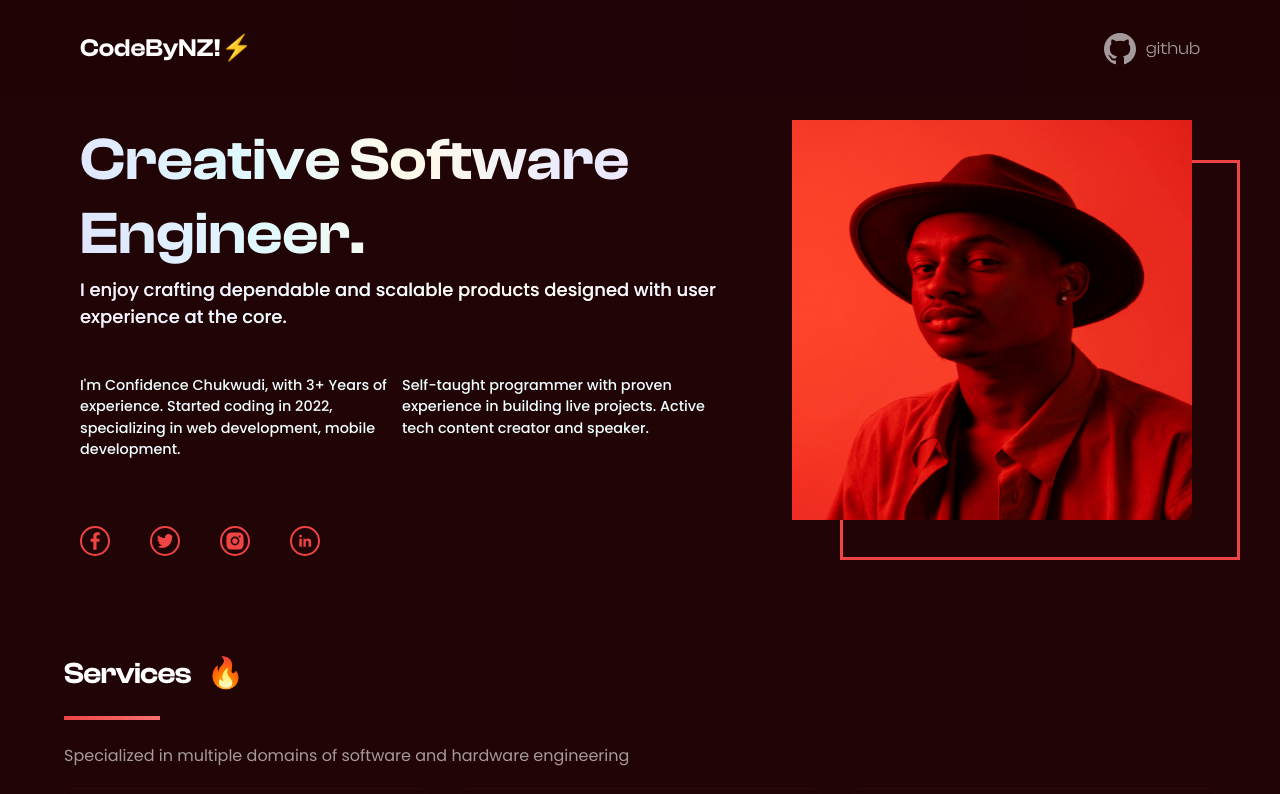
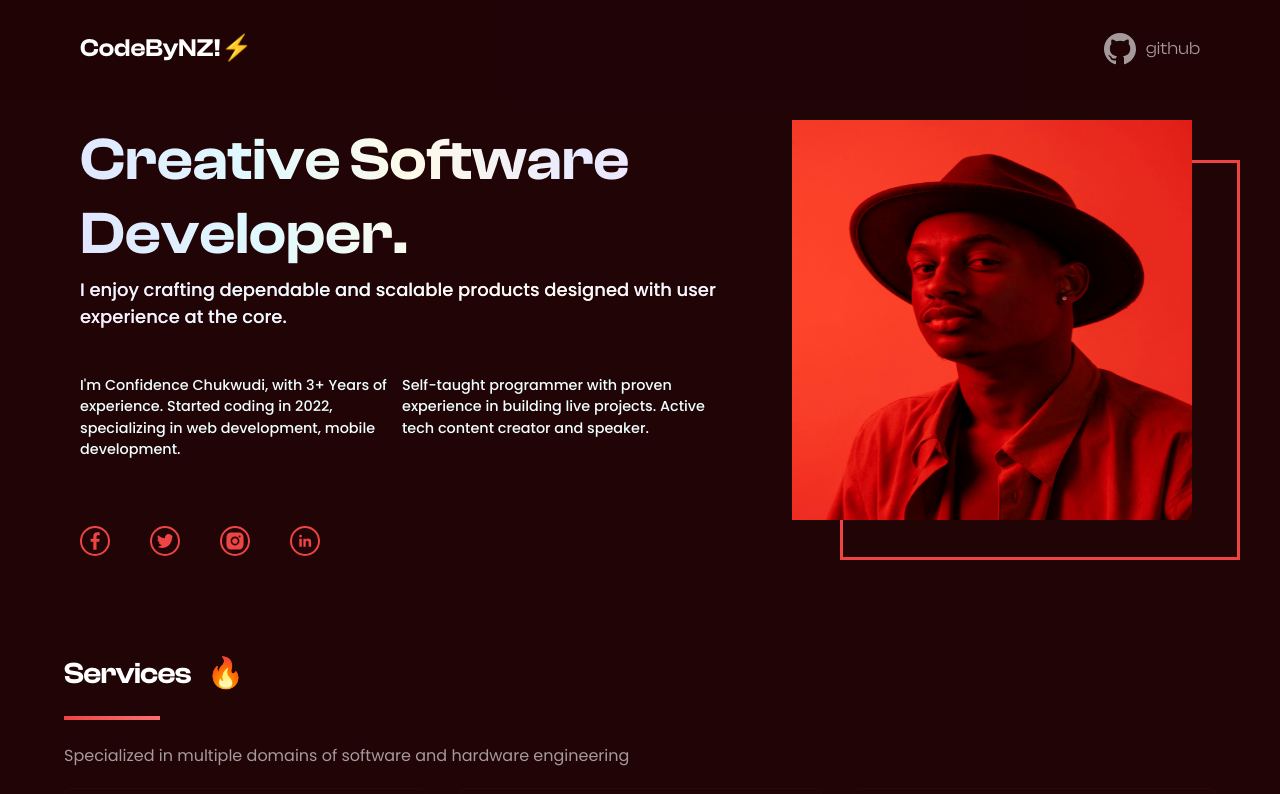
Before and after one commit to JUSTTNZ/CodeByNZ, a Next.js app: page / in a window 1280 px wide. Shown: the top 794 px of the page. Built offline with nearby package versions, Linux system fonts and the light colour scheme.

Commit message:
changes in the hero page

```diff
--- a/src/app/layout.tsx
+++ b/src/app/layout.tsx
@@ -9,8 +9,8 @@ const geistSans = Poppins({
 });
 
 export const metadata: Metadata = {
-  title: 'Robinson Honour | Creative Software Engineer',
-  description: 'Creative Software Engineer with 6+ years of experience, specializing in web development, app development, robotics, cloud computing, and game development. Building scalable products with great user experiences.',
+  title: 'Confidence Chukwudi | Creative Software Developer',
+  description: 'Creative Software Developer with 3+ years of experience, specializing in web development, app development, robotics, cloud computing, and game development. Building scalable products with great user experiences.',
   keywords: ['Software Engineer', 'Web Development', 'App Development', 'Robotics', 'Cloud Computing', 'Game Development', 'Full Stack Developer', 'Robinson Honour'],
   authors: [{ name: 'Robinson Honour' }],
   creator: 'Robinson Honour',
--- a/src/components/hero.tsx
+++ b/src/components/hero.tsx
@@ -11,7 +11,7 @@ const Hero = () => {
           <div>
             <div className="gradientText">
               <h1>
-                Creative Software Engineer<span>.</span>
+                Creative Software Developer<span>.</span>
               </h1>
             </div>
             <p className="gradientText font-medium font-pop text-[15px] text-[#FFFFFF99] max-w-[353px] mt-[45px] md:mt-8 lg:mt-1 md:max-w-[639px] md:text-[18px] leading-md:[27px]">
```
